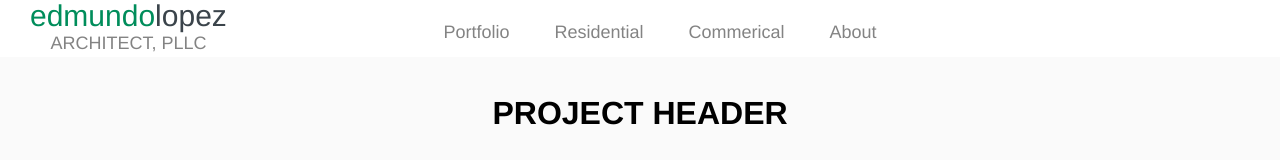
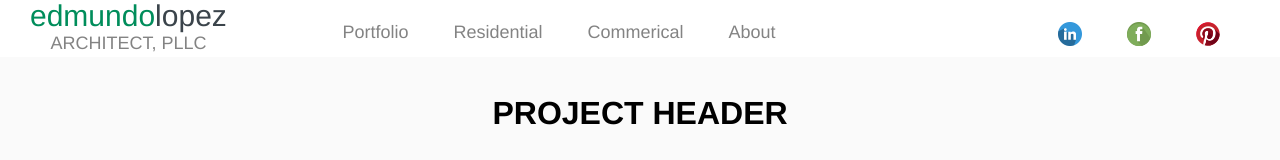
Before and after one commit to pmmurphy/lopezProject, a plain HTML site: page about.html in a window 1280 px wide. Shown: the top 160 px of the page. Drawn offline with nearby package versions, Linux system fonts and the light colour scheme.

Commit message:
added social media

```diff
--- a/about.html
+++ b/about.html
@@ -58,6 +58,11 @@
 				<li><a href="#">Residential</a></li>
 				<li><a href="#">Commerical</a></li>
 				<li><a href="">About</a></li>
+					<div class="socialbar">
+						<li><a href="http://www.linkedin.com" alt="linkedin"><img src="images/linkedin.png"></a></li>
+						<li><a href="http://www.facebook.com" alt="facebook"><img src="images/fb.png"></a></li>
+						<li><a href="https://www.pinterest.com" alt="pinterest"><img src="images/pin.png"></a></li>
+					</div>
 			</ul>
 	</nav>
 </div>
--- a/css/parallax2.css
+++ b/css/parallax2.css
@@ -39,6 +39,10 @@
 	left: 0;
 	z-index: 1;
 	/*margin-top: 30px;*/
+}
+
+.socialbar{
+	float: right;
 }
 
 .nav li{
```
Also changed, not shown: images/fb.png (added), images/linkedin.png (added), images/pin.png (added).
